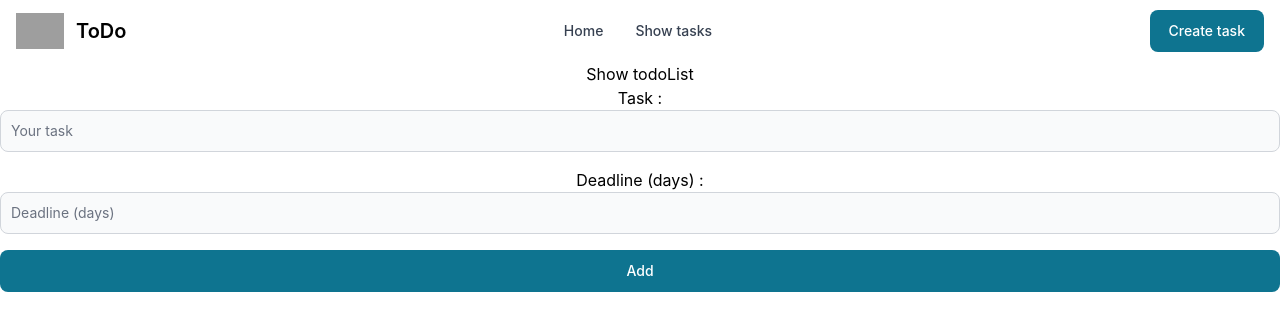
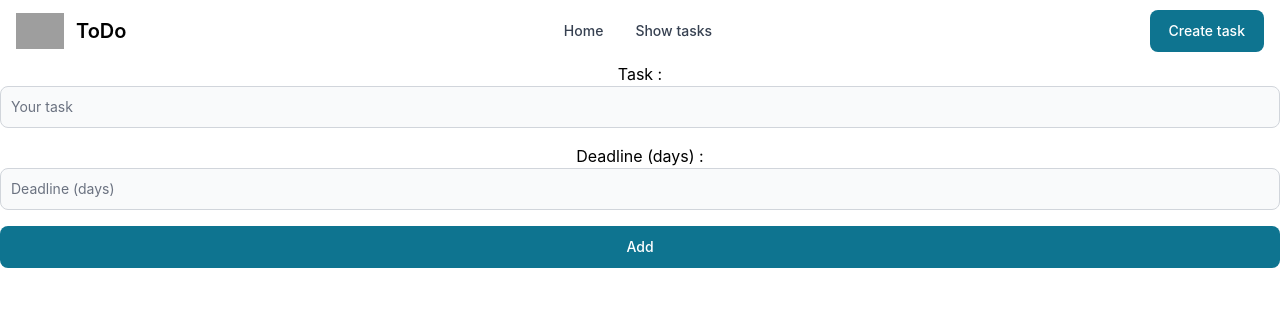
Before and after one commit to ddruart19/react, a React (Create React App) app: page /create in a window 1280 px wide. Shown: the top 330 px of the page. Built offline with nearby package versions, Linux system fonts and the light colour scheme; grey boxes are pictures that could not be loaded.

Commit message:
Move Context Provider from Routing/Main.tsx to App.tsx

```diff
--- a/src/App.tsx
+++ b/src/App.tsx
@@ -1,14 +1,23 @@
-import React, {  } from 'react';
+import React, { createContext, useState } from 'react';
 import './App.css';
 import Header from './Components/Header';
+import { ITask } from './Interfaces';
 import Main from './Routing/Main';
+import data from './data.json';
+
+export const TodoListContext = createContext<{todoList: ITask[], setTodoList: (list: ITask[]) => void}>({
+  todoList: [],
+  setTodoList: (list: ITask[]) => {}
+});
 
 const App:React.FC = () => {
+  const [todoList, setTodoList] = useState<ITask[]>(data);
   return (
     <div className="App">
-      <Header></Header>
-
-      <Main></Main>
+        <TodoListContext.Provider value={{todoList:todoList, setTodoList:setTodoList}}>
+          <Header></Header>
+          <Main></Main>
+        </TodoListContext.Provider>
     </div>
   );
 }
--- a/src/Components/CreateTask.tsx
+++ b/src/Components/CreateTask.tsx
@@ -1,8 +1,8 @@
 import { useContext } from "react";
-import { TodoListContext } from "../Routing/Main"
 import 'flowbite';
 import { Formik, Form, Field, FieldProps} from 'formik';
 import { Button, TextInput } from "flowbite-react";
+import { TodoListContext } from "../App";
 
 interface FormValues{
   taskName : string;
@@ -53,7 +53,6 @@ const CreateTask = () => {
 
     return (
       <>
-        <button onClick={() => console.log(todo.todoList)}>Show todoList</button>
         <Formik
         initialValues={initialValues}
         onSubmit={(values, actions) => {
--- a/src/Components/EditTask.tsx
+++ b/src/Components/EditTask.tsx
@@ -3,8 +3,8 @@ import { Button, TextInput } from "flowbite-react";
 import { Field, FieldProps, Form, Formik } from "formik";
 import { ChangeEvent, useContext, useState } from "react";
 import { useParams } from "react-router-dom";
+import { TodoListContext } from "../App";
 import { ITask } from "../Interfaces";
-import { TodoListContext } from "../Routing/Main";
 
 interface FormValues{
     taskName : string;
--- a/src/Components/ShowTasks.tsx
+++ b/src/Components/ShowTasks.tsx
@@ -1,7 +1,7 @@
 import { Table } from "flowbite-react";
 import { useContext } from "react";
+import { TodoListContext } from "../App";
 import { ITask } from "../Interfaces";
-import { TodoListContext } from "../Routing/Main";
 import TodoTask from "./TodoTask";
 
 const ShowTasks = () =>{
@@ -15,7 +15,6 @@ const ShowTasks = () =>{
 
     return(
         <div className="todoList">
-          <button onClick={() => console.log(todo.todoList)}>Show todoList</button>
           <Table hoverable={true}>
             <Table.Head>
               <Table.HeadCell>
--- a/src/Routing/Main.tsx
+++ b/src/Routing/Main.tsx
@@ -1,29 +1,19 @@
-import { createContext, useState } from 'react';
 import { Routes, Route } from 'react-router-dom';
 import CreateTask from '../Components/CreateTask';
 import EditTask from '../Components/EditTask';
 import Home from '../Components/Home';
 import ShowTasks from '../Components/ShowTasks';
-import { ITask } from '../Interfaces';
-import data from '../data.json';
 
-export const TodoListContext = createContext<{todoList: ITask[], setTodoList: (list: ITask[]) => void}>({
-    todoList: [],
-    setTodoList: (list: ITask[]) => {}
-});
+
 
 const Main = () => {
-    const [todoList, setTodoList] = useState<ITask[]>(data);
-
     return (
-        <TodoListContext.Provider value={{todoList:todoList, setTodoList:setTodoList}}>
         <Routes>
             <Route path='/' element={<Home/>} />
             <Route path='/create' element={<CreateTask/>} />
             <Route path='/list' element={<ShowTasks/>} />
             <Route path={'/edit/:id'} element={<EditTask/>}/>
         </Routes>
-        </TodoListContext.Provider>
     );
 }
 export default Main;
--- a/src/index.tsx
+++ b/src/index.tsx
@@ -1,13 +1,15 @@
-import React from 'react';
+import React, {  } from 'react';
 import ReactDOM from 'react-dom/client';
 import './index.css';
 import App from './App';
 import reportWebVitals from './reportWebVitals';
 import { BrowserRouter } from "react-router-dom";
 
+
 const root = ReactDOM.createRoot(
   document.getElementById('root') as HTMLElement
 );
+
 
 
 root.render(
```
Lines whose indentation alone changed are shown as unchanged.
